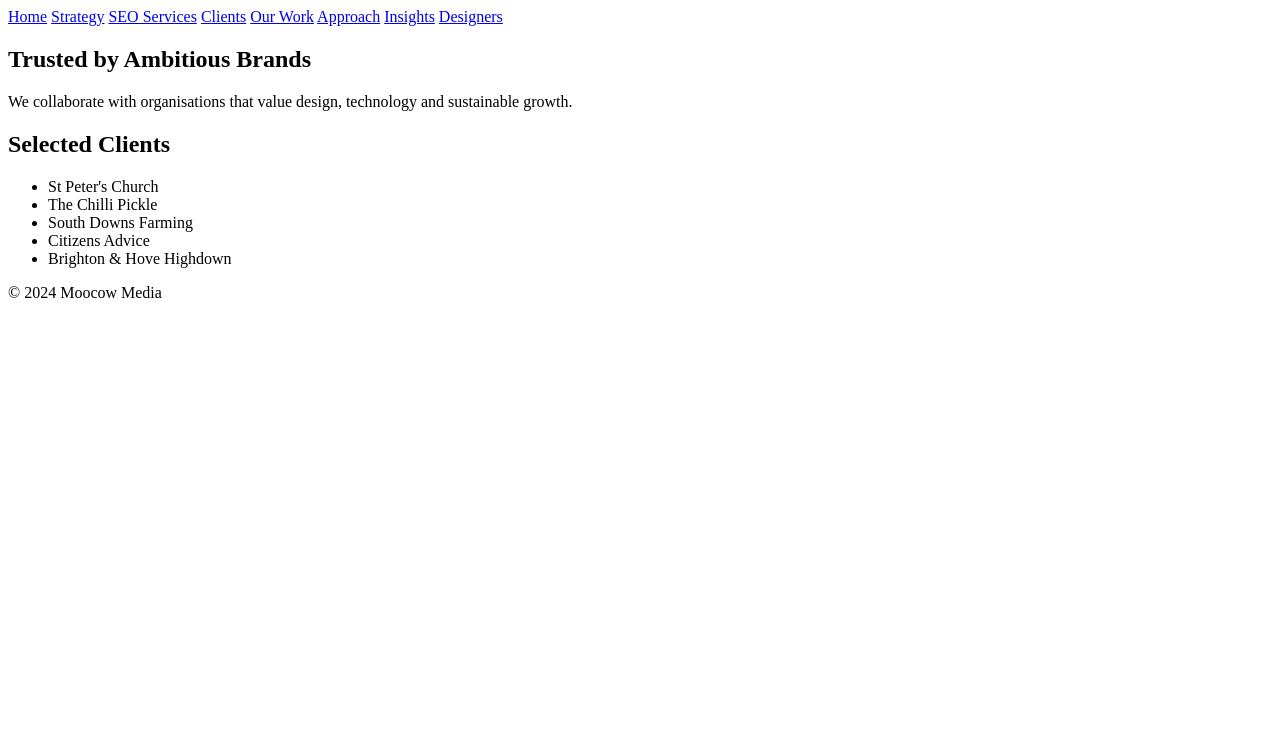
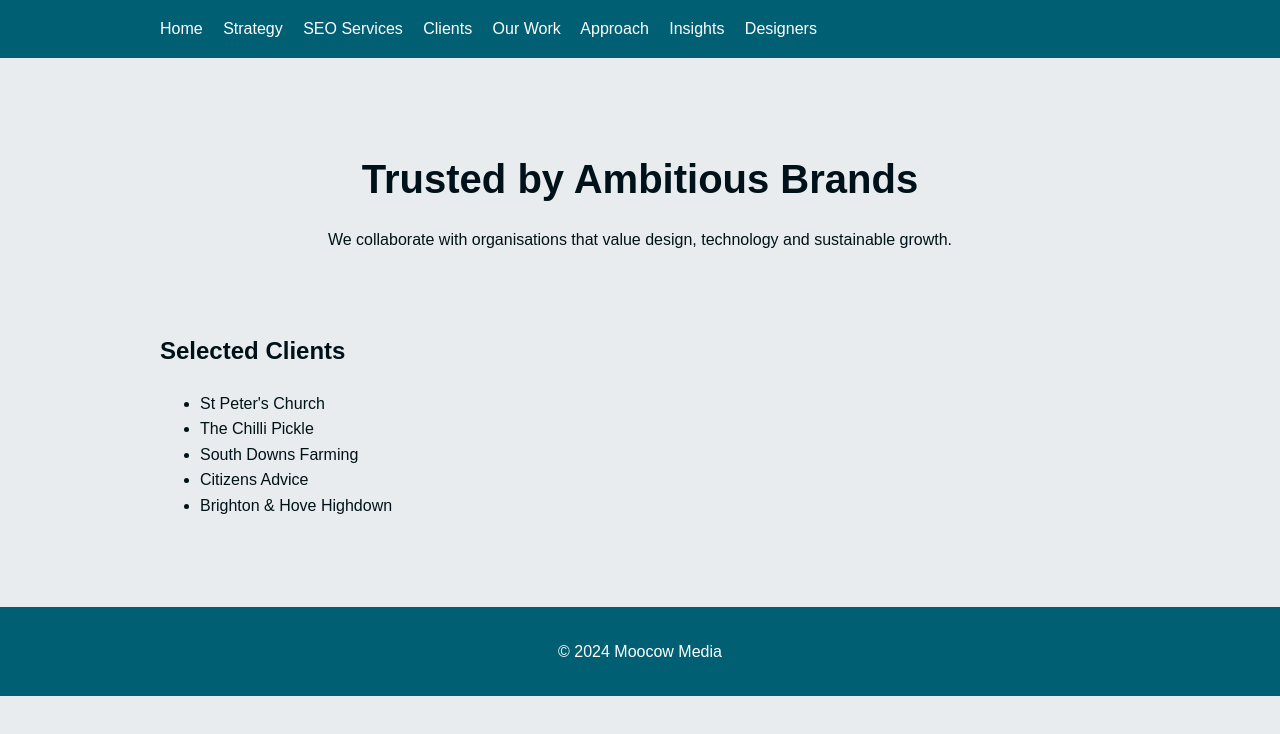
Before and after one commit to RustyBadRobot/moocowmedia, a plain HTML site: page clients/index.html in a window 1280 px wide. Drawn offline with Linux system fonts and the light colour scheme; the site is published under a folder, as on GitHub Pages, so addresses that start at the root find nothing.

Commit message:
Use relative paths for assets and navigation

```diff
--- a/clients/index.html
+++ b/clients/index.html
@@ -6,7 +6,7 @@
   <title>Our Clients | Moocow Media</title>
   <meta name="description" content="Partnerships with inspiring organisations across Brighton and beyond." />
   <link rel="canonical" href="https://moocowmedia.co.uk/clients/" />
-  <link rel="stylesheet" href="/assets/style.css" />
+  <link rel="stylesheet" href="../assets/style.css" />
   <script type="application/ld+json">
   {"@context":"https://schema.org","@type":"WebPage","name":"Our Clients","url":"https://moocowmedia.co.uk/clients/"}
   </script>
@@ -14,14 +14,14 @@
 <body>
   <header>
     <nav class="container">
-      <a href="/">Home</a>
-      <a href="/strategy/">Strategy</a>
-      <a href="/seo-services-brighton/">SEO Services</a>
-      <a href="/clients/">Clients</a>
-      <a href="/our-work/">Our Work</a>
-      <a href="/our-approach-to-web-design/">Approach</a>
-      <a href="/insights/">Insights</a>
-      <a href="/web-designers-in-brighton/">Designers</a>
+      <a href="../">Home</a>
+      <a href="../strategy/">Strategy</a>
+      <a href="../seo-services-brighton/">SEO Services</a>
+      <a href="../clients/">Clients</a>
+      <a href="../our-work/">Our Work</a>
+      <a href="../our-approach-to-web-design/">Approach</a>
+      <a href="../insights/">Insights</a>
+      <a href="../web-designers-in-brighton/">Designers</a>
     </nav>
   </header>
   <main class="container">
```
Also changed, not shown: index.html (+9 -9 lines), insights/index.html (+9 -9 lines), our-approach-to-web-design/index.html (+9 -9 lines), our-work/index.html (+9 -9 lines), seo-services-brighton/index.html (+9 -9 lines), strategy/index.html (+9 -9 lines), terms-conditions/index.html (+9 -9 lines), web-design-in-brighton-2/index.html (+9 -9 lines), web-design-in-brighton/index.html (+9 -9 lines), web-designers-in-brighton/index.html (+9 -9 lines).
